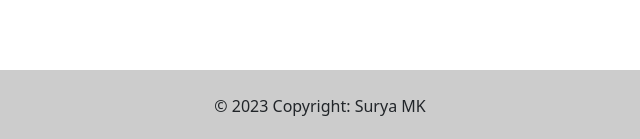
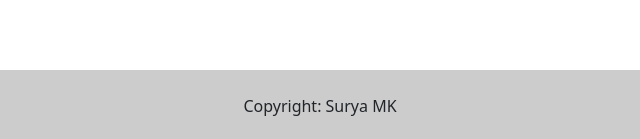
Before and after one commit to deepakkumaravelu/ResistorCalculator, a plain HTML site: page index.html in a window 1280 px wide. Shown: the part 1057-1196 px from the top of the page, 320-960 px from the left. Drawn offline with nearby package versions, Linux system fonts and the light colour scheme.

Commit message:
footer updated

```diff
--- a/index.html
+++ b/index.html
@@ -226,7 +226,7 @@
       </div>
     </div>
     <footer>
-        <div class="text-center p-4" style="background-color: rgba(0, 0, 0, 0.2)"> © 2023 Copyright: Surya MK
+        <div class="text-center p-4" style="background-color: rgba(0, 0, 0, 0.2)"> Copyright: Surya MK
         </div>
       </footer>
     <script src="script.js"></script>
```
